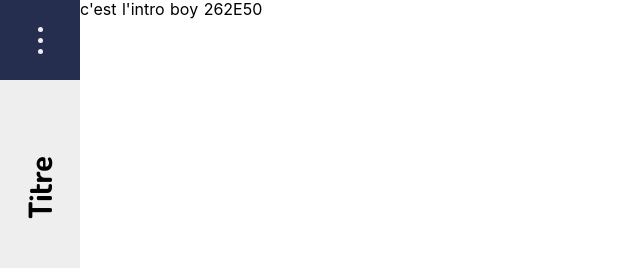
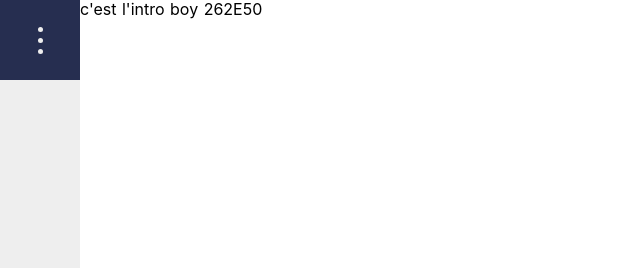
Before and after one commit to gaetannicolas/rapport_stage, a Nuxt app: page /bilan in a window 1280 px wide. Shown: the top 268 px of the page, without its empty margins (0-640 px from the left). Built offline with nearby package versions, Linux system fonts and the light colour scheme.

Commit message:
title orientation

```diff
--- a/components/AppMenu.vue
+++ b/components/AppMenu.vue
@@ -17,7 +17,7 @@
       </button>
       <div class="side-bar__wrapper-title">
         <h1 class="side-bar__title">
-          Titre
+          {{title}}
         </h1>
       </div>
     </div>
@@ -47,6 +47,12 @@
 
 <script>
 export default {
+  props: {
+    title: {
+      type: String,
+      required: true
+    }
+  },
   data() {
     return {
       menuActive: false
@@ -131,12 +137,16 @@ export default {
 }
 
 .side-bar__wrapper-title {
-  transform: rotate(-90deg);
+  transform: rotate(180deg);
   margin-top: 80px;
+  display: flex;
+  justify-content: center;
 }
 
 .side-bar__title {
   font-family: "Dosis", sans-serif;
+  writing-mode: vertical-rl;
+  text-orientation: mixed;
 }
 
 .btn-menu-desktop {
--- a/components/MainLayout.vue
+++ b/components/MainLayout.vue
@@ -1,6 +1,6 @@
 <template>
   <div class="pos-r minh-100">
-    <app-menu></app-menu>
+    <app-menu :title="title"></app-menu>
     <div class="content__container">
       <slot name="content"></slot>
     </div>
@@ -11,6 +11,12 @@
 import AppMenu from "~/components/AppMenu.vue";
 
 export default {
+  props: {
+    title: {
+      type: String,
+      required: true
+    }
+  },
   components: {
     AppMenu
   }
--- a/pages/index.vue
+++ b/pages/index.vue
@@ -1,5 +1,4 @@
 <template>
-<main-layout>
   <div slot="content">
     C'est la page de garde !!!
 
@@ -113,17 +112,10 @@ v
 
 
   </div>
-</main-layout>
 </template>
 
 <script>
-import MainLayout from "~/components/MainLayout.vue";
-
-export default {
-  components: {
-    MainLayout
-  }
-};
+export default {};
 </script>
 
 <style>
--- a/pages/introduction.vue
+++ b/pages/introduction.vue
@@ -1,5 +1,5 @@
 <template>
-<main-layout>
+<main-layout title="Introduction: Ma place dans le projet">
   <div slot="content">
     c'est l'intro boy
     262E50
--- a/pages/sommaire.vue
+++ b/pages/sommaire.vue
@@ -1,22 +1,15 @@
 <template>
-<main-layout>
+
   <div slot="content">
     Sommaire
     <nuxt-link to="introduction">
       Intro
     </nuxt-link>
   </div>
-</main-layout>
 </template>
 
 <script>
-import MainLayout from "~/components/MainLayout.vue";
-
-export default {
-  components: {
-    MainLayout
-  }
-};
+export default {};
 </script>
 
 <style>
```
